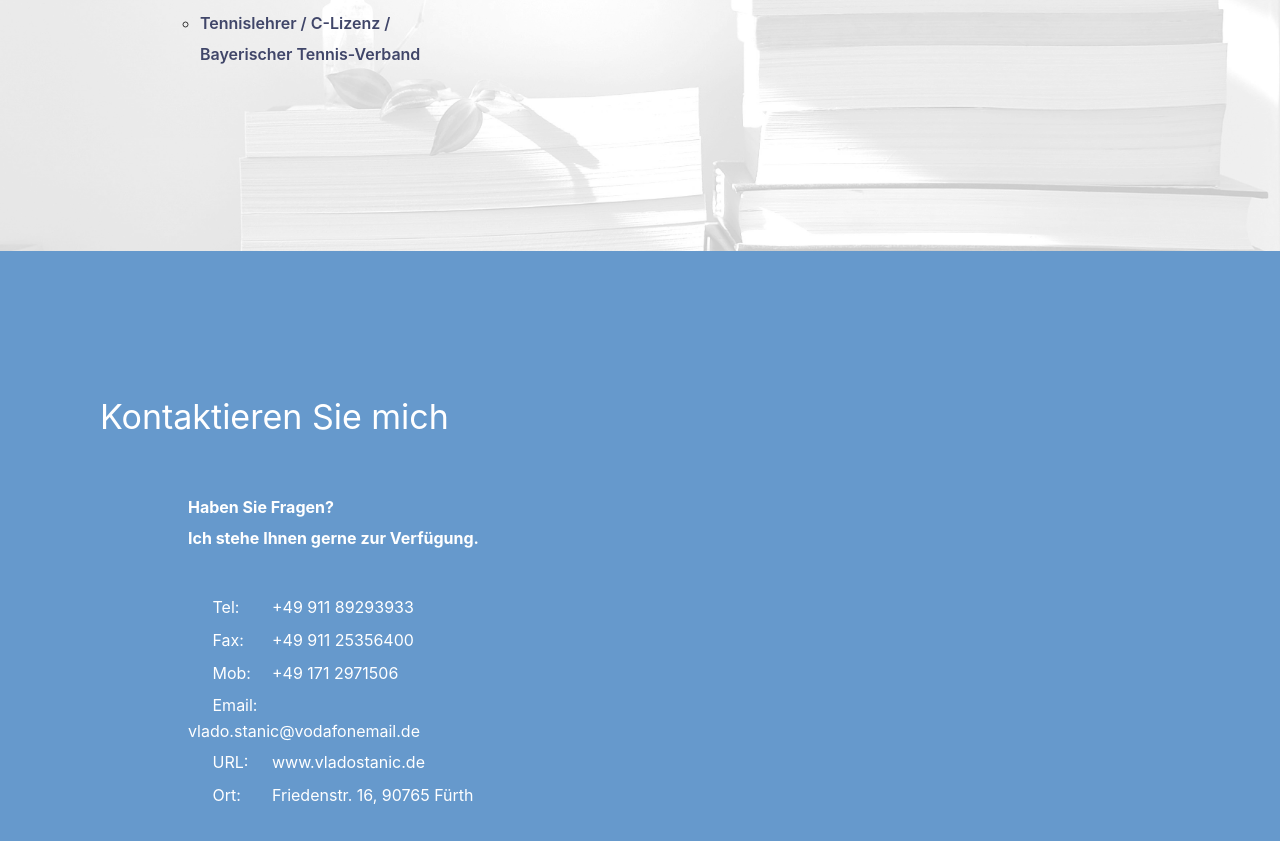
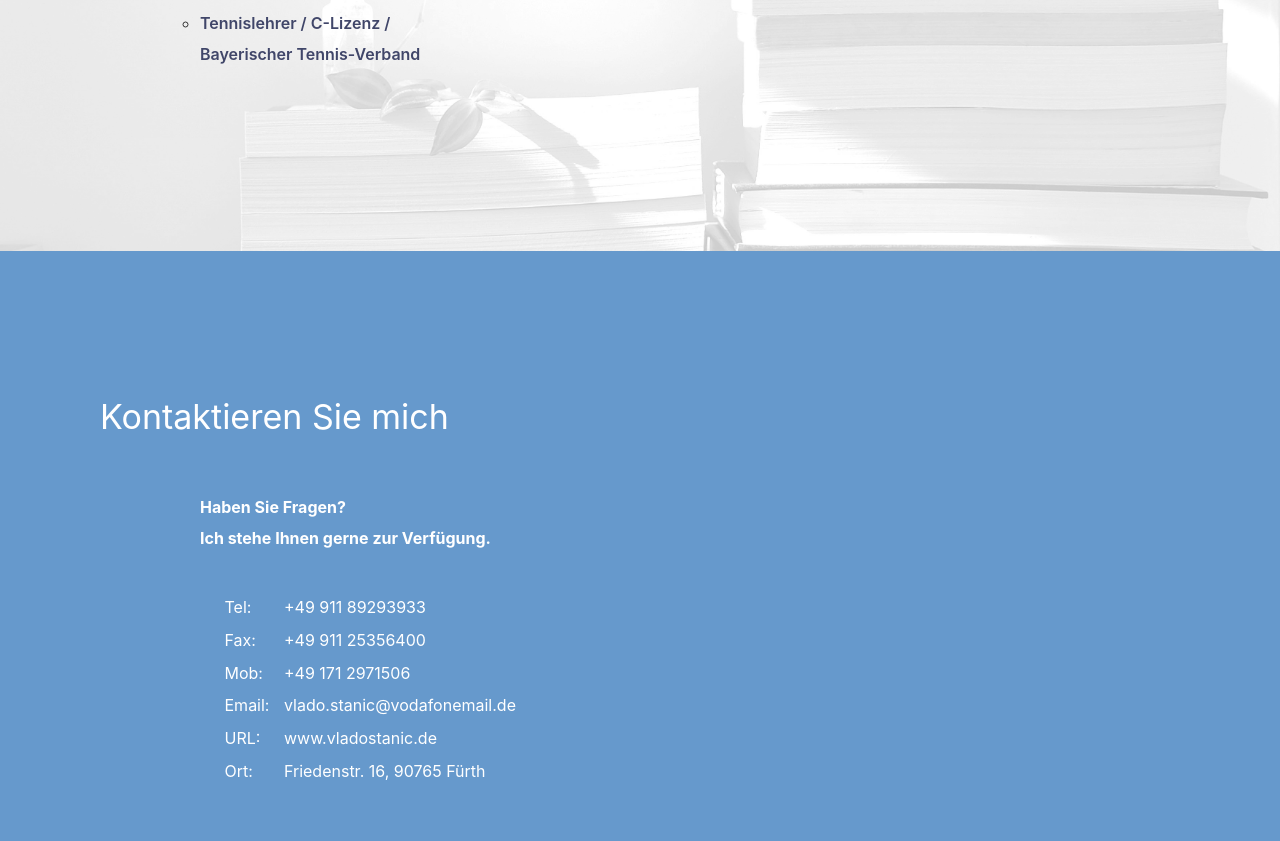
Before and after one commit to Mjusup258/Ubersetzungsburo, a SvelteKit app: page / in a window 1280 px wide. Shown: the part 2149-2990 px from the top of the page. Built offline with nearby package versions, Linux system fonts and the light colour scheme; some icons are missing.

Commit message:
Fixed the email issue

```diff
--- a/src/routes/Main.svelte
+++ b/src/routes/Main.svelte
@@ -75,7 +75,7 @@
                 <div class="title">
                     <h3>Kontaktieren Sie mich</h3>
                 </div>
-                <div class="row">
+                <div class>
                     <div class="contact-details">
                         <div class="tm-contact-item-inner-2">
                             <p><b>Haben Sie Fragen?  <br> Ich stehe Ihnen gerne zur Verfügung.</b></p>
@@ -228,7 +228,7 @@
         margin-bottom: 30px;
     }
     .service-section .item {
-            margin-right: 40px;
+        margin-right: 40px;
     }
     @media (max-width: 1400px) {
         .service-section .item {
@@ -349,7 +349,7 @@
     }
     .tm-work-item-inner {
         max-width: 360px;
-        margin-left: auto;
+        margin-left: 200px; /*about me text location */
         margin-right: auto;
         margin-bottom: 30px;
     }
@@ -366,7 +366,7 @@
 
     .about-me-details ul li .lbl {
         display: inline-block;
-        max-width: 55px;
+        max-width: 80px;
         width: 100%;
     }
 
@@ -378,11 +378,7 @@
         color: #99ccff;
     }
 
-    .tm-work-item-inner {
-        margin-left: 200px; /*about me text location */
-        margin-right: auto;
 
-    }
 
 
 
```
